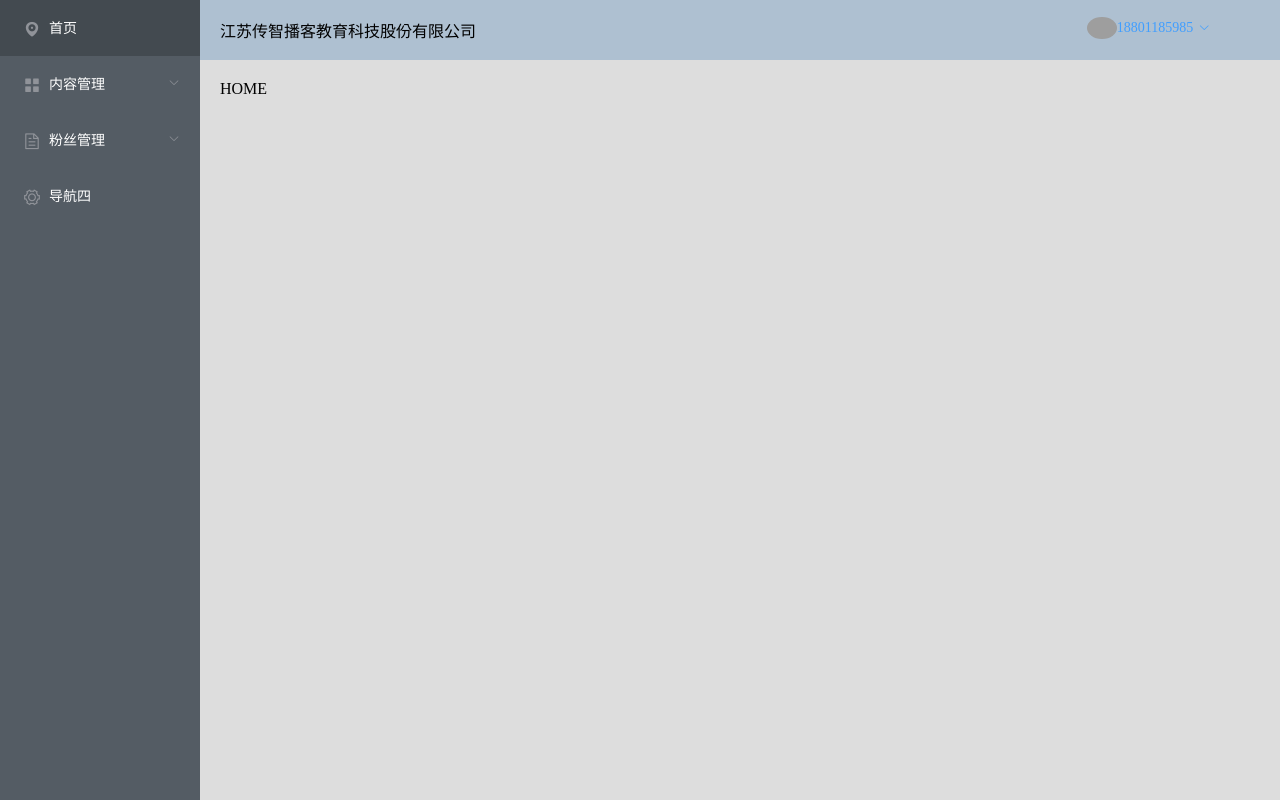
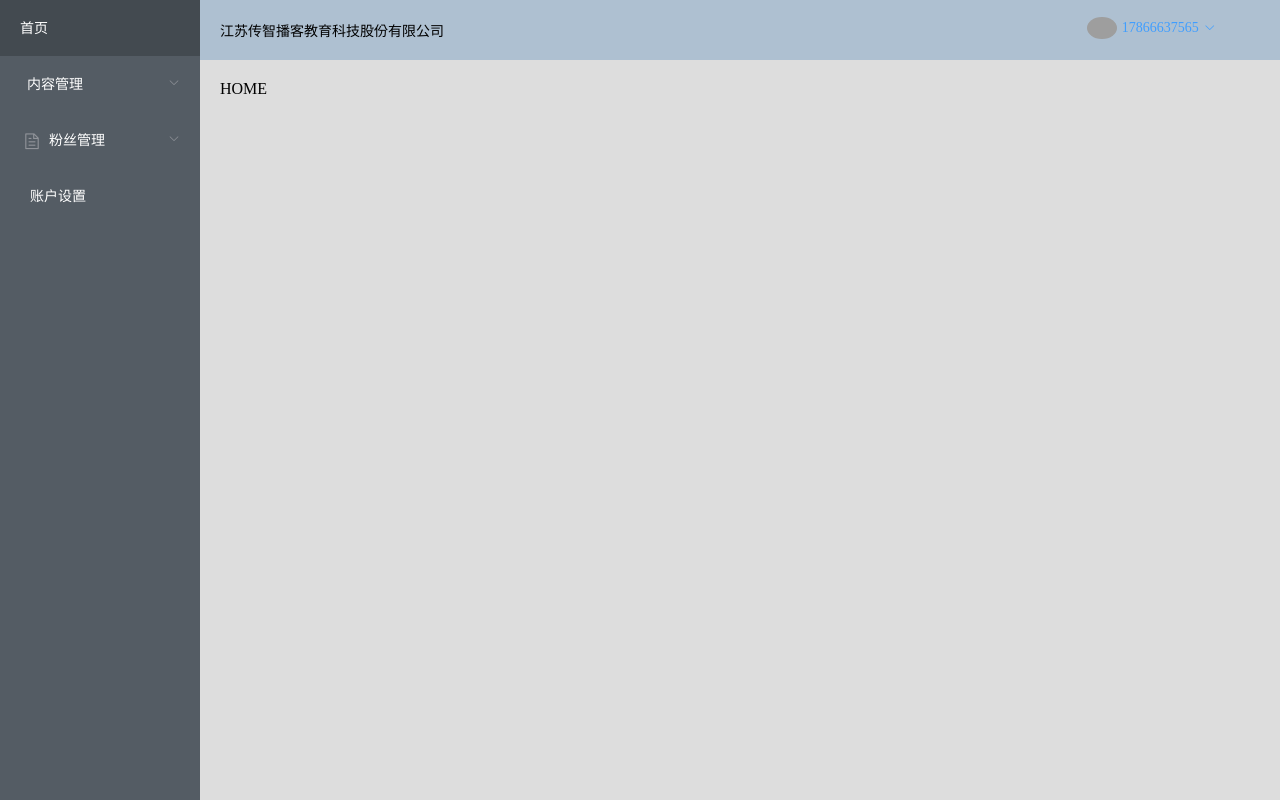
Before and after one commit to MrMJY/topline-admin, a Vue app: page /article in a window 1280 px wide. Built offline with nearby package versions, Linux system fonts and the light colour scheme; grey boxes are pictures that could not be loaded; a small style sheet from the web is missing.

Commit message:
嵌套路由

```diff
--- a/public/index.html
+++ b/public/index.html
@@ -6,7 +6,7 @@
   <meta http-equiv="X-UA-Compatible" content="IE=edge">
   <meta name="viewport" content="width=device-width,initial-scale=1.0">
   <link rel="icon" href="<%= BASE_URL %>favicon.ico">
-  <link rel="stylesheet" href="//at.alicdn.com/t/font_1254779_0cmpde4amxxr.css">
+  <link rel="stylesheet" href="//at.alicdn.com/t/font_1254779_g2h15dd6yg.css">
   <title>topline-admin</title>
 </head>
 
--- a/src/router/index.js
+++ b/src/router/index.js
@@ -8,10 +8,16 @@ export default new Router({
     path: '/',
     component: () => import('@/views/layout'),
     children: [{
-      name: 'home',
+      name: 'AppHome',
       path: '',
       component: () => import('@/views/home')
-    }]
+    },
+    {
+      name: 'AppPublish',
+      path: '/publish',
+      component: () => import('@/views/publish')
+    }
+    ]
   },
   {
     name: 'login',
--- a/src/styles/index.less
+++ b/src/styles/index.less
@@ -7,3 +7,31 @@ html,
 body {
   height: 100%;
 }
+
+.f12 {
+  font-size: 12px;
+}
+
+.f14 {
+  font-size: 14px;
+}
+
+.f16 {
+  font-size: 16px;
+}
+
+.f18 {
+  font-size: 18px;
+}
+
+.f20 {
+  font-size: 20px;
+}
+
+.f22 {
+  font-size: 22px;
+}
+
+.f24 {
+  font-size: 24px;
+}
--- a/src/views/layout/appaside/index.vue
+++ b/src/views/layout/appaside/index.vue
@@ -1,56 +1,84 @@
-<!--  -->
+<!-- 侧边栏组件 -->
 <template>
   <el-menu default-active="2"
-           class="el-menu-vertical-demo"
+           router
            @open="handleOpen"
            @close="handleClose"
            background-color="#545c64"
            text-color="#fff"
            active-text-color="#ffd04b">
-    <el-menu-item index="1">
+    <el-menu-item index="/">
       <template slot="title">
-        <i class="el-icon-location"></i>
+        <i class="iconfont iconhome f24"></i>
         <span slot="title">首页</span>
       </template>
     </el-menu-item>
     <el-submenu index="2">
       <template slot="title">
-        <i class="el-icon-menu"></i>
+        <i class="iconfont iconcontent f18"
+           style="margin-right: 3px;margin-left: 4px;"></i>
         <span>内容管理</span>
       </template>
       <el-menu-item-group>
-        <el-menu-item index="2-1">发布内容</el-menu-item>
-        <el-menu-item index="2-2">内容列表</el-menu-item>
-        <el-menu-item index="2-3">评论列表</el-menu-item>
-        <el-menu-item index="2-4">素材管理</el-menu-item>
+        <el-menu-item index="/publish">
+          <i class="iconfont iconeditorpublish f18"
+             style="margin-right:3px"></i>
+          <span>发布</span>
+        </el-menu-item>
+        <el-menu-item index="/article">
+          <i class="iconfont iconicon-articles f16"
+             style="margin-left:1px;margin-right:4px"></i>
+          <span>内容列表</span>
+        </el-menu-item>
+        <el-menu-item index="/comment">
+          <i class="iconfont iconsymbols f14"
+             style="margin-left:3px;margin-right:5px"></i>
+          <span>评论列表</span>
+        </el-menu-item>
+        <el-menu-item index="/image">
+          <i class="iconfont iconsucai f16 mr"
+             style="margin:0 3px"></i>
+          <span>素材管理</span>
+        </el-menu-item>
       </el-menu-item-group>
     </el-submenu>
-    <el-submenu index="3">
+    <el-submenu index="/fans">
       <template slot="title">
         <i class="el-icon-document"></i>
         <span>粉丝管理</span>
       </template>
       <el-menu-item-group>
-        <el-menu-item index="3-1">图文数据</el-menu-item>
-        <el-menu-item index="3-2">粉丝概况</el-menu-item>
-        <el-menu-item index="3-3">粉丝画像</el-menu-item>
-        <el-menu-item index="3-4">粉丝列表</el-menu-item>
+        <el-menu-item index="3-1">
+          <i class="iconfont"></i>
+          <span>图文数据</span>
+        </el-menu-item>
+        <el-menu-item index="/fans/overview">
+          <i class="iconfont"></i>
+          <span>粉丝概况</span>
+        </el-menu-item>
+        <el-menu-item index="/fans/portrayal">
+          <i class="iconfont"></i>
+          <span>粉丝画像</span>
+        </el-menu-item>
+        <el-menu-item index="/fans/list">
+          <i class="iconfont"></i>
+          <span>粉丝列表</span>
+        </el-menu-item>
       </el-menu-item-group>
     </el-submenu>
-    <el-menu-item index="4">
-      <i class="el-icon-setting"></i>
-      <span slot="title">导航四</span>
+    <el-menu-item index="/account">
+      <i class="iconfont iconicon_account f18"
+         style="margin:0 5px"></i>
+      <span slot="title">账户设置</span>
     </el-menu-item>
   </el-menu>
 </template>
 
 <script>
 export default {
-  components: {},
   data () {
     return {};
   },
-  computed: {},
   methods: {
     handleOpen (key, keyPath) {
       console.log(key, keyPath);
--- a/src/views/layout/appheader/index.vue
+++ b/src/views/layout/appheader/index.vue
@@ -8,7 +8,7 @@
         <span class="el-dropdown-link">
           <img width="30"
                src="http://toutiao.meiduo.site/Fkj6tQi3xJwVXi1u2swCElotfdCi">
-          18801185985<i class="el-icon-arrow-down el-icon--right"></i>
+          17866637565<i class="el-icon-arrow-down el-icon--right"></i>
         </span>
         <el-dropdown-menu slot="dropdown">
           <el-dropdown-item>账户设置</el-dropdown-item>
@@ -33,6 +33,9 @@ export default {
   display: flex;
   width: 100%;
   align-items: center;
+  .el-col-14 {
+    font-size: 14px;
+  }
 }
 .el-dropdown-link {
   display: flex;
@@ -41,6 +44,7 @@ export default {
   color: #409eff;
   img {
     border-radius: 50%;
+    margin-right: 5px;
   }
 }
 .el-icon-arrow-down {
--- a/src/views/login/index.vue
+++ b/src/views/login/index.vue
@@ -3,53 +3,50 @@
   <div class="login-model">
     <div class="login-form">
       <div class="form-header">
-        <img src="./logo_index.png" alt="黑马头条" />
+        <img src="./logo_index.png"
+             alt="黑马头条" />
       </div>
       <div class="form-body">
-        <el-form ref="formData" :rules="rules" :model="formData">
+        <el-form ref="formData"
+                 status-icon
+                 :rules="rules"
+                 :model="formData">
           <el-form-item prop="mobile">
-            <el-input v-model="formData.mobile" placeholder="手机号"></el-input>
+            <el-input v-model="formData.mobile"
+                      placeholder="手机号"></el-input>
           </el-form-item>
           <el-row :gutter="20">
             <el-col :span="14">
               <el-form-item prop="code">
-                <el-input
-                  v-model="formData.code"
-                  placeholder="验证码"
-                ></el-input>
+                <el-input v-model="formData.code"
+                          placeholder="验证码"></el-input>
               </el-form-item>
             </el-col>
             <el-col :span="10">
               <el-form-item>
-                <el-button
-                  class="btn-code"
-                  type="primary"
-                  v-text="btn_text"
-                  @click="sendCode"
-                  :disabled="this.isSendCode"
-                >
+                <el-button class="btn-code"
+                           type="primary"
+                           v-text="btn_text"
+                           @click="sendCode"
+                           :disabled="this.isSendCode">
                 </el-button>
               </el-form-item>
             </el-col>
           </el-row>
-          <el-form-item size="mini" prop="agree">
+          <el-form-item size="mini"
+                        prop="agree">
             <el-checkbox v-model="formData.agree"></el-checkbox>
-            <span
-              >我已阅读并同意<a href="#">用户协议</a>和<a href="#"
-                >隐私条款</a
-              ></span
-            >
+            <span>我已阅读并同意<a href="#">用户协议</a>和<a href="#">隐私条款</a></span>
           </el-form-item>
           <el-form-item>
-            <el-button
-              class="btn-login"
-              type="primary"
-              :loading="isLogin"
-              @click="submitLogin"
-            >
+            <el-button class="btn-login"
+                       type="primary"
+                       :loading="isLogin"
+                       @click="submitLogin">
               登录
             </el-button>
-            <div v-if="login_info" class="el-form-item__error login-info">
+            <div v-if="login_info"
+                 class="el-form-item__error login-info">
               用户名或密码错误
             </div>
           </el-form-item>
--- /dev/null
+++ b/src/views/publish/index.vue
@@ -0,0 +1,22 @@
+<!-- 发布组件 -->
+<template>
+  <div class='app-publish'>
+    <p>PUBLISH</p>
+  </div>
+</template>
+
+<script>
+
+export default {
+  data () {
+    return {
+
+    };
+  },
+  methods: {
+
+  }
+};
+</script>
+<style lang="less" scoped>
+</style>
```
